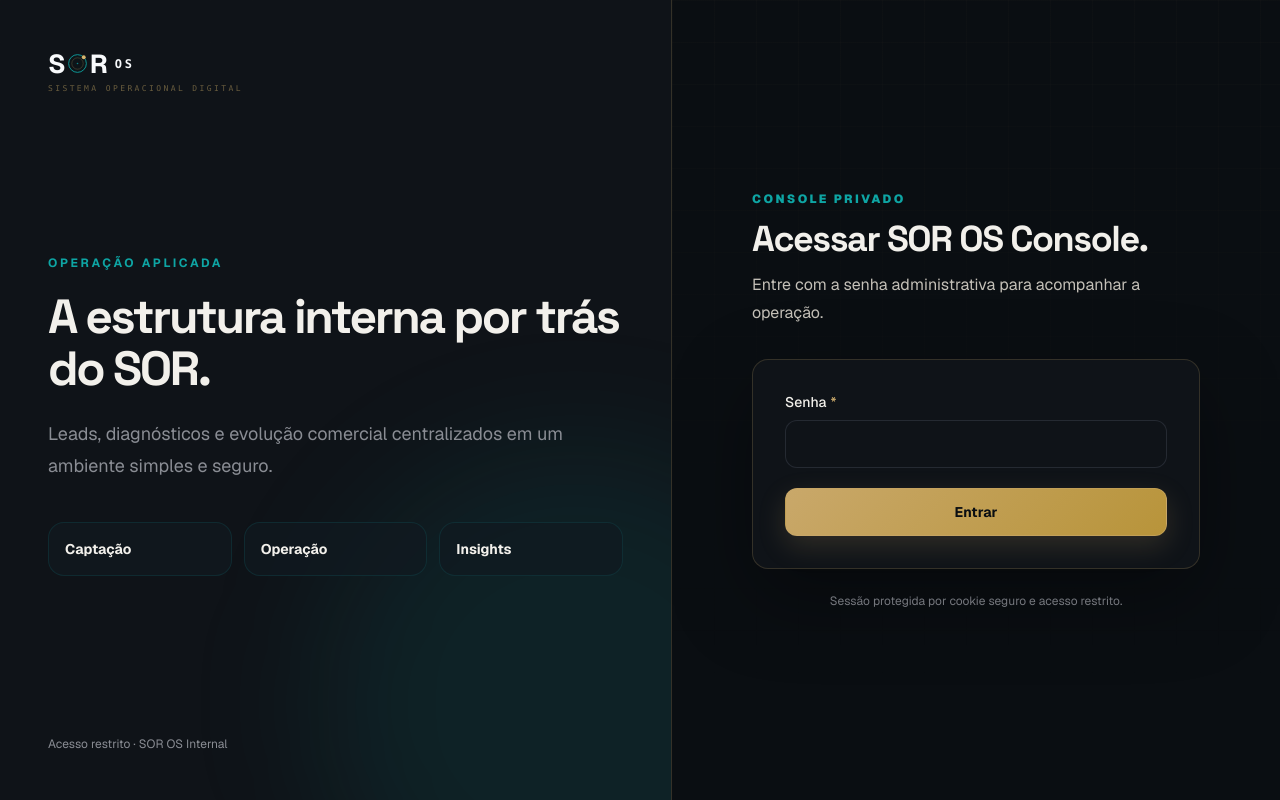
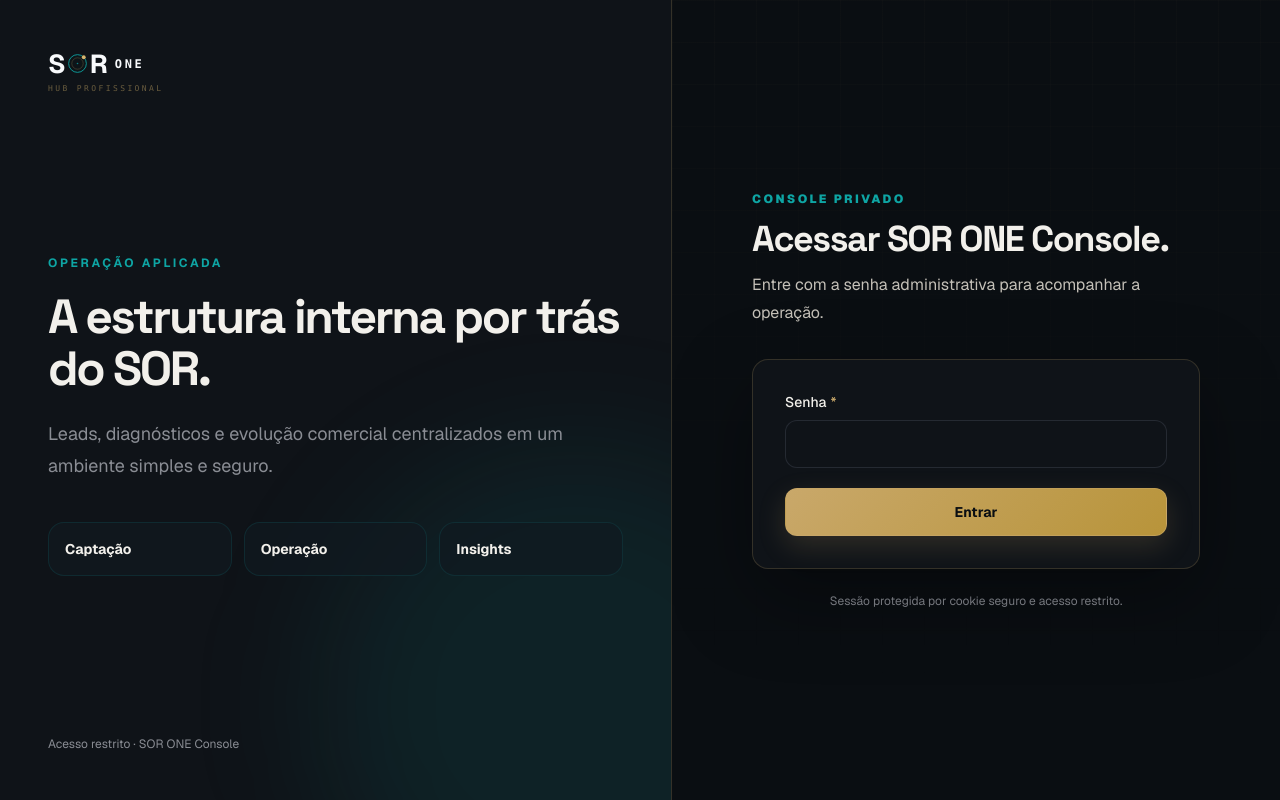
Before and after one commit to RhanielRodri/sor-one-internal, a Next.js app: page /login in a window 1280 px wide. Built offline with nearby package versions, Linux system fonts and the light colour scheme.

Commit message:
chore: padroniza marca pública como sor one e corrige console

```diff
--- a/src/app/(public)/page.tsx
+++ b/src/app/(public)/page.tsx
@@ -412,7 +412,7 @@ export default async function HomePage() {
                 </span>
                 <div>
                   <Badge>Plataforma própria</Badge>
-                  <h3 className="mt-2 text-xl font-black" translate="no">SOR ONE Internal</h3>
+                  <h3 className="mt-2 text-xl font-black" translate="no">SOR ONE Console</h3>
                 </div>
               </div>
               <p className="mt-4 text-sm leading-7 text-muted">
--- a/src/app/(public)/servicos/page.tsx
+++ b/src/app/(public)/servicos/page.tsx
@@ -107,7 +107,7 @@ export default async function ServicesPage() {
         <div className="hero-orbit pointer-events-none absolute left-1/2 top-[-21rem] hidden h-[42rem] w-[42rem] -translate-x-1/2 md:block" />
         <Container>
           <div className="relative mx-auto max-w-4xl text-center">
-            <Badge>Serviços SOR OS</Badge>
+            <Badge>Serviços SOR ONE</Badge>
             <h1 className="text-balance mt-6 text-4xl font-black tracking-[-0.055em] sm:text-5xl lg:text-6xl">
               O que podemos desenvolver{" "}
               <span className="bg-[linear-gradient(90deg,#93c5fd,#2563eb_58%,#0ea5a4)] bg-clip-text text-transparent">
@@ -170,7 +170,7 @@ export default async function ServicesPage() {
                     )}
                   </div>
                   <p className="mt-6 text-[9px] font-bold uppercase tracking-[0.18em] text-blue-300/80">
-                    Solução SOR OS
+                    Solução SOR ONE
                   </p>
                   <h2 className="mt-2 text-2xl font-black tracking-[-0.025em]">{service.nome}</h2>
                   <p className="mt-3 line-clamp-3 text-sm leading-6 text-muted">{service.descricao}</p>
--- a/src/app/login/page.tsx
+++ b/src/app/login/page.tsx
@@ -25,7 +25,7 @@ export default function LoginPage() {
             {["Captação", "Operação", "Insights"].map((item) => <div key={item} className="rounded-2xl border border-[var(--sor-border-petrol)] bg-[rgba(17,26,32,0.72)] p-4 text-sm font-bold">{item}</div>)}
           </div>
         </div>
-        <p className="relative text-xs text-[var(--sor-text-soft)]">Acesso restrito · SOR OS Internal</p>
+        <p className="relative text-xs text-[var(--sor-text-soft)]">Acesso restrito · SOR ONE Console</p>
       </section>
       <section className="relative flex items-center justify-center overflow-hidden bg-[var(--sor-bg)] px-5 py-12">
         <div className="premium-grid absolute inset-0" />
@@ -34,7 +34,7 @@ export default function LoginPage() {
             <SorLogo variant="horizontal" />
           </Link>
           <p className="text-xs font-black uppercase tracking-[0.2em] text-[var(--sor-petrol)]">Console privado</p>
-          <h2 className="mt-3 text-4xl font-black tracking-[-0.04em]">Acessar SOR OS Console.</h2>
+          <h2 className="mt-3 text-4xl font-black tracking-[-0.04em]">Acessar SOR ONE Console.</h2>
           <p className="mt-3 mb-8 leading-7 text-muted">Entre com a senha administrativa para acompanhar a operação.</p>
           <div className="relative rounded-2xl border border-[var(--sor-border-champagne)] bg-[var(--sor-panel)] p-6 shadow-[0_28px_80px_rgba(0,0,0,0.34)] sm:p-8">
             <Suspense fallback={<p className="text-sm text-muted">Carregando...</p>}>
--- a/src/components/public/footer.tsx
+++ b/src/components/public/footer.tsx
@@ -10,7 +10,7 @@ export function Footer() {
         <div>
           <SorLogo variant="horizontal" />
           <p className="mt-4 max-w-md text-sm leading-6 text-[var(--sor-text-muted)]">
-            Sistema operacional digital para pequenos negócios venderem, atenderem e operarem com mais clareza.
+            O SOR ONE reúne meus serviços, projetos publicados e soluções digitais para pequenos negócios.
           </p>
           <p className="mt-3 text-xs text-[var(--sor-text-soft)]">
             <a href="mailto:rhanielrodrigs@gmail.com" className="hover:text-[var(--sor-champagne)]">rhanielrodrigs@gmail.com</a>
--- a/src/components/public/header.tsx
+++ b/src/components/public/header.tsx
@@ -7,7 +7,7 @@ export function Header() {
   return (
     <header className="sticky top-0 z-50 border-b border-[rgba(201,168,106,0.08)] bg-[rgba(10,14,18,0.82)] backdrop-blur-[16px]">
       <Container className="grid min-h-18 max-w-[92rem] grid-cols-[1fr_auto] items-center md:grid-cols-[1fr_auto_1fr]">
-        <Link href="/" aria-label="SOR OS — Início" className="shrink-0">
+        <Link href="/" aria-label="SOR ONE — Início" className="shrink-0">
           <SorLogo variant="horizontal" />
         </Link>
         <PublicNav />
--- a/src/components/ui/SorLogo.tsx
+++ b/src/components/ui/SorLogo.tsx
@@ -114,7 +114,7 @@ export function SorLogo({
   }
 
   return (
-    <div className={className} aria-label="SOR OS">
+    <div className={className} aria-label="SOR ONE">
       <div className="flex items-center leading-none">
         <span
           style={{ fontFamily: serifFamily }}
@@ -157,11 +157,11 @@ export function SorLogo({
           R
         </span>
         <span className="ml-2 font-mono text-[12px] font-bold tracking-[0.22em] text-slate-50">
-          OS
+          ONE
         </span>
       </div>
       <div className="mt-1 font-mono text-[8px] uppercase tracking-[0.3em] text-[#D6B56D]/45">
-        Sistema operacional digital
+        Hub profissional
       </div>
     </div>
   );
--- a/src/lib/constants.ts
+++ b/src/lib/constants.ts
@@ -1,4 +1,4 @@
-export const SITE_NAME = "SOR OS";
+export const SITE_NAME = "SOR ONE";
 
 export const NAV_ITEMS = [
   { label: "Início", href: "/" },
--- a/src/proxy.ts
+++ b/src/middleware.ts
@@ -1,10 +1,11 @@
 import { NextRequest, NextResponse } from "next/server";
-import {
-  SESSION_COOKIE_NAME,
-  verifySessionToken,
-} from "@/lib/auth/session";
+import { SESSION_COOKIE_NAME, verifySessionToken } from "@/lib/auth/session";
 
-export async function proxy(request: NextRequest) {
+export async function middleware(request: NextRequest) {
+  if (request.nextUrl.pathname === "/admin") {
+    return NextResponse.redirect(new URL("/console/dashboard", request.url));
+  }
+
   const token = request.cookies.get(SESSION_COOKIE_NAME)?.value;
   const secret = process.env.ADMIN_SESSION_SECRET;
   const isAuthenticated =
@@ -20,5 +21,5 @@ export async function proxy(request: NextRequest) {
 }
 
 export const config = {
-  matcher: ["/console/:path*"],
+  matcher: ["/console/:path*", "/admin"],
 };
```
